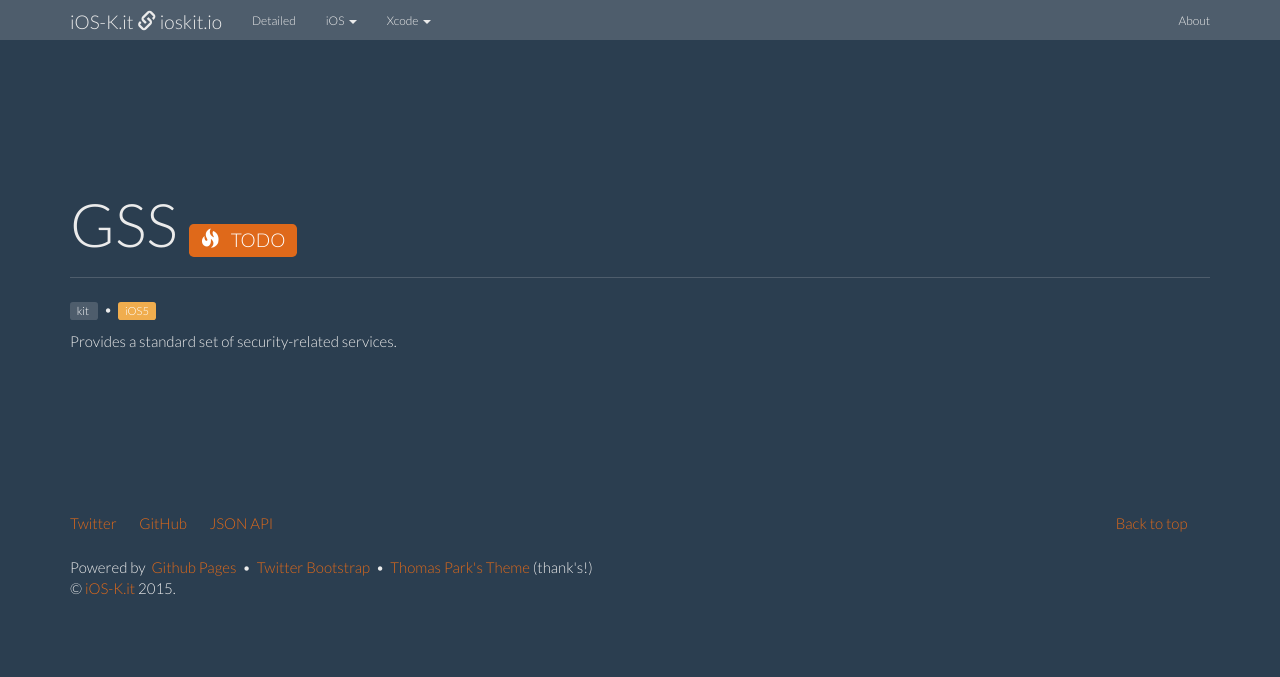
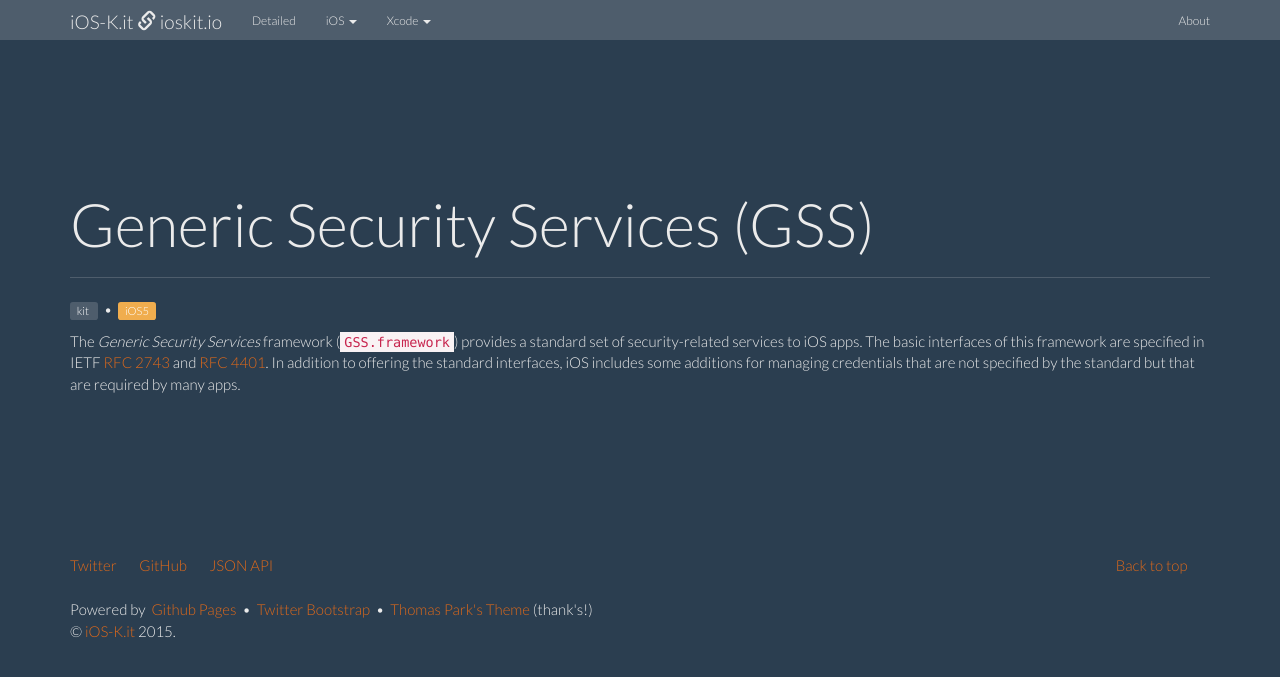
Before and after one commit to ioskit/ioskit.github.io, a Jekyll site: the page built from _kits/GSS.md, in a window 1280 px wide. Shown: the top 677 px of the page. Built offline with Jekyll 4.4.1, drawn with Linux system fonts in a browser that asks for light colours; nearby versions of some CDN libraries.

Commit message:
Kit: GSS.

```diff
--- a/_kits/GSS.md
+++ b/_kits/GSS.md
@@ -1,17 +1,26 @@
 ---
 layout: kit
-name: 'GSS'
+name: 'Generic Security Services (GSS)'
+shortName: GSS
 id: gss
-status: TODO
+status:
+type: kit
 since: iOS5
 prefixe: 'gss'
-link:
 abstract: "Provides a standard set of security-related services."
+detailedUpdates__:
+ - update:
+     ios: iOS8
+     brief: "..."
+icon___: /resources/images/kits/CoreAnimation/graphics_coreanimation.png
+kits__:
+ - Foo
 links__:
  - link:
-     name: 'aaa'
-     url: bbb
-     description: 'ccc'
+     name: 'Core Image Programming Guide'
+     url: https://developer.apple.com/library/mac/documentation/GraphicsImaging/Conceptual/CoreImaging/ci_intro/ci_intro.html
+     description: ' - Apple Developer'
+     type: reference
 ---
 
-Provides a standard set of security-related services.
+The *Generic Security Services* framework (`GSS.framework`) provides a standard set of security-related services to iOS apps. The basic interfaces of this framework are specified in IETF [RFC 2743](http://www.ietf.org/rfc/rfc2743.txt) and [RFC 4401](http://tools.ietf.org/html/rfc4401). In addition to offering the standard interfaces, iOS includes some additions for managing credentials that are not specified by the standard but that are required by many apps.
```
